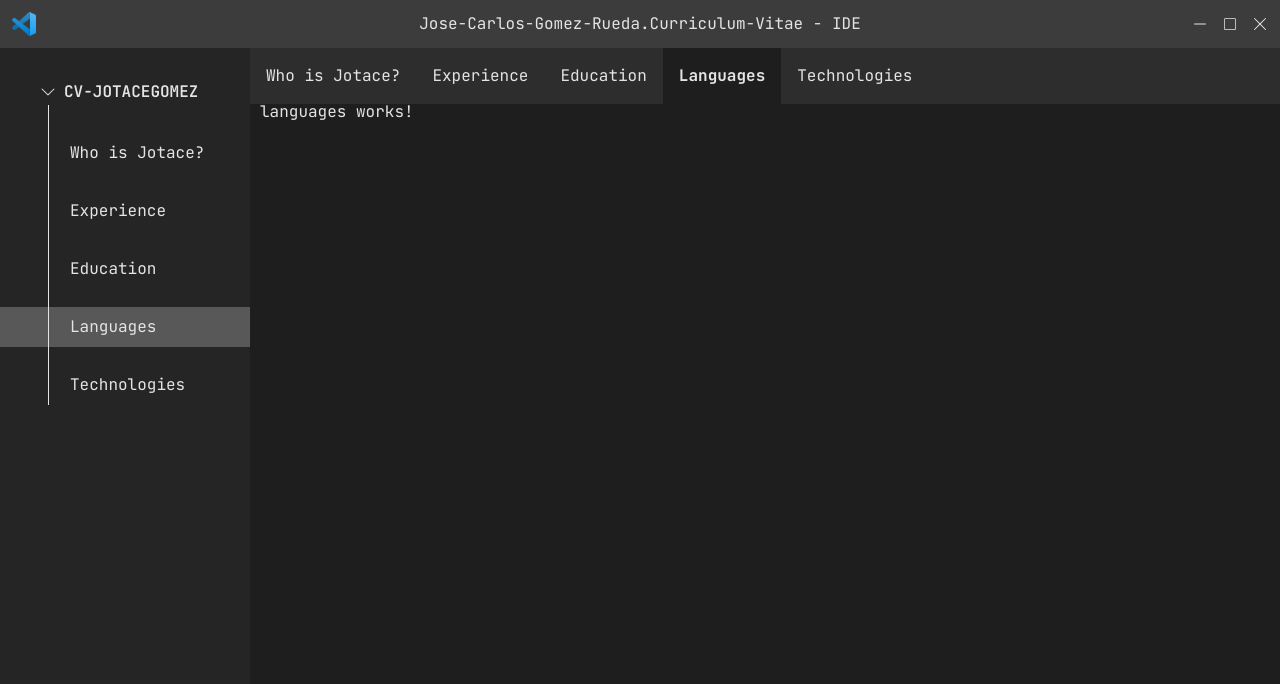
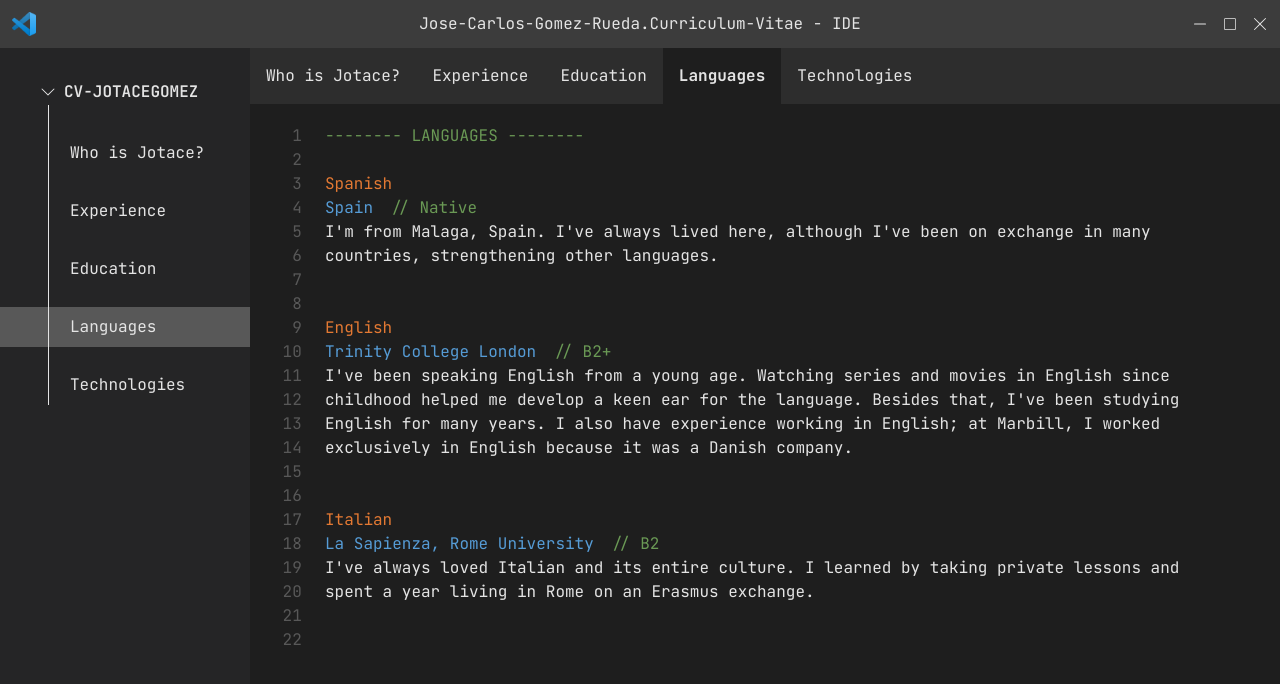
Before and after one commit to JotaceGomez/CV-JotaceGomez, an Angular app: page /languages in a window 1280 px wide. Shown: the top 684 px of the page. Built offline with nearby package versions, Linux system fonts and the light colour scheme.

Commit message:
languages done

```diff
--- a/src/app/components/sections/languages/languages.component.css
+++ b/src/app/components/sections/languages/languages.component.css
@@ -0,0 +1,11 @@
+.content {
+    position: relative;
+    padding-left: 65px;
+    overflow: hidden;
+  }
+
+  .numeration-container {
+    position: absolute;
+    top: 0;
+    left: 13px;
+  }
--- a/src/app/components/sections/languages/languages.component.html
+++ b/src/app/components/sections/languages/languages.component.html
@@ -1 +1,45 @@
-<p>languages works!</p>
+<section class="row position-relative mt-4">
+  <div class="content">
+    <p class="custom-green">{{ formattedLanguage }}</p>
+    <br />
+    <section *ngFor="let item of languages" class="mb-4">
+      <ul class="list-unstyled">
+        <li>
+          <p class="custom-dark-orange">{{ item.title }}</p>
+        </li>
+        <li>
+          <p class="custom-dark-blue">
+            {{ item.company }}
+            <span class="custom-green ms-2">{{ "//" + item.time }}</span>
+          </p>
+        </li>
+        <li>
+          <p>{{ item.description }}</p>
+        </li>
+        <li *ngIf="item.technologies">
+          <p class="custom-yellow">{{ "." + stringTechnologies + " {" }}</p>
+        </li>
+        <li *ngIf="item.technologies">
+          <ul class="list-unstyled ms-4" *ngFor="let tech of item.technologies">
+            <li>
+              <p class="custom-light-blue">
+                {{ tech.title + ":" }}
+                <span class="custom-light-orange">
+                  {{ tech.description + ";" }}
+                </span>
+              </p>
+            </li>
+          </ul>
+        </li>
+        <li *ngIf="item.technologies">
+          <p class="custom-yellow">{{ "}" }}</p>
+        </li>
+        <br />
+      </ul>
+    </section>
+
+    <div class="numeration-container">
+      <app-page-numeration [maxNumber]="numberOfLines"></app-page-numeration>
+    </div>
+  </div>
+</section>
--- a/src/app/components/sections/languages/languages.component.ts
+++ b/src/app/components/sections/languages/languages.component.ts
@@ -1,10 +1,28 @@
-import { Component } from '@angular/core';
+import { Component, OnInit } from '@angular/core';
+import {
+  TabContent,
+  TabsContentService,
+} from 'src/app/services/tabs-content-service/tabs-content.service';
 
 @Component({
   selector: 'app-languages',
   templateUrl: './languages.component.html',
-  styleUrls: ['./languages.component.css']
+  styleUrls: ['./languages.component.css'],
 })
-export class LanguagesComponent {
+export class LanguagesComponent implements OnInit {
+  languages: Array<TabContent> = [];
+  stringTechnologies?: string;
+  numberOfLines: number = 200;
+  stringLanguage: string = '';
 
+  constructor(private tabContentService: TabsContentService) {}
+
+  ngOnInit(): void {
+    this.stringLanguage = this.tabContentService.stringLanguage;
+    this.languages = this.tabContentService.languages;
+  }
+
+  get formattedLanguage(): string {
+    return '-------- ' + this.stringLanguage.toUpperCase() + ' --------';
+  }
 }
--- a/src/app/services/tabs-content-service/tabs-content.service.ts
+++ b/src/app/services/tabs-content-service/tabs-content.service.ts
@@ -23,6 +23,7 @@ export class TabsContentService {
   stringCourses: string = 'Courses';
   stringMainExperience: string = 'Experience';
   otherExperience: string = 'Other Experience';
+  stringLanguage: string = 'Languages';
 
   experience: Array<TabContent> = [
     {
@@ -228,5 +229,32 @@ export class TabsContentService {
     },
   ];
 
+  languages: Array<TabContent> = [
+    {
+      id: 1,
+      title: 'Spanish',
+      company: 'Spain',
+      time: ' Native',
+      description:
+        "I'm from Malaga, Spain. I've always lived here, although I've been on exchange in many countries, strengthening other languages.",
+    },
+    {
+      id: 2,
+      title: 'English',
+      company: 'Trinity College London',
+      time: ' B2+',
+      description:
+        "I've been speaking English from a young age. Watching series and movies in English since childhood helped me develop a keen ear for the language. Besides that, I've been studying English for many years. I also have experience working in English; at Marbill, I worked exclusively in English because it was a Danish company.",
+    },
+    {
+      id: 3,
+      title: 'Italian',
+      company: 'La Sapienza, Rome University',
+      time: ' B2',
+      description:
+        "I've always loved Italian and its entire culture. I learned by taking private lessons and spent a year living in Rome on an Erasmus exchange.",
+    },
+  ];
+
   constructor() {}
 }
```
